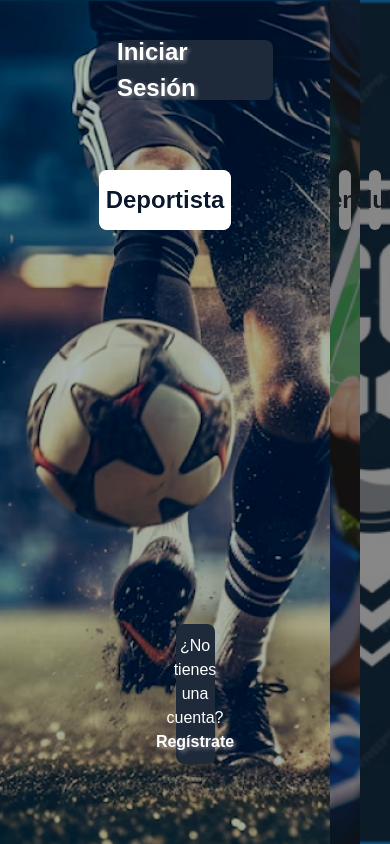
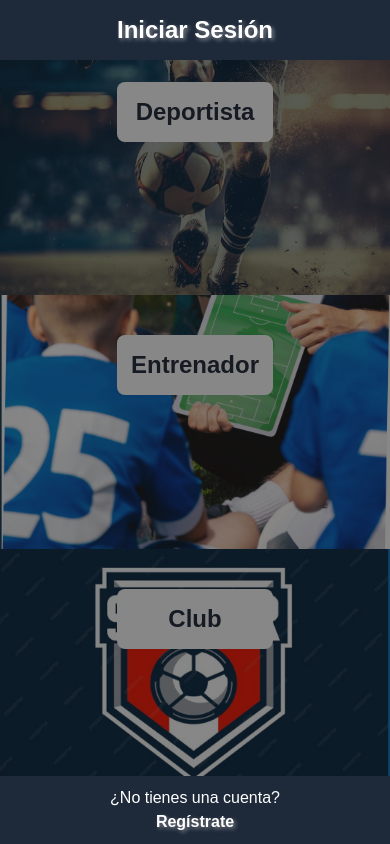
Before and after one commit to d10sport/front-academy-d10, a React (Vite) app: page /#/login-user in a window 390 px wide. Built offline with nearby package versions, Linux system fonts and the light colour scheme; no server answers.

Commit message:
Responsive in login-user

```diff
--- a/src/routes/login-user/login-user.css
+++ b/src/routes/login-user/login-user.css
@@ -1,4 +1,4 @@
-.section__register {
+.section__login-user {
   position: relative;
   display: flex;
   width: 100%;
@@ -8,7 +8,7 @@
 
 /* ------------ IMG ------------ */
 
-.cntr-link__register {
+.cntr-link__login-user {
   display: flex;
   position: absolute;
   width: 100%;
@@ -16,7 +16,7 @@
   z-index: 1;
 }
 
-.link__register {
+.link__login-user {
   position: relative;
   display: flex;
   width: 0;
@@ -30,13 +30,13 @@
   text-decoration: none;
 }
 
-.link__register:hover {
+.link__login-user:hover {
   width: 300px;
   opacity: 100%;
   filter: contrast(120%);
 }
 
-.img__register {
+.img__login-user {
   width: 100%;
   height: 100%;
   object-fit: cover;
@@ -47,16 +47,8 @@
 
 /* ------------ MENU ------------ */
 
-.cntr-menu__register {
-  display: flex;
+.cntr-menu__login-user {
   position: absolute;
-  width: 100%;
-  height: 100%;
-  z-index: 2;
-  pointer-events: none;
-}
-
-.cntr-menu__register {
   display: flex;
   width: 100%;
   height: 100%;
@@ -64,9 +56,11 @@
   align-items: center;
   flex-direction: column;
   padding: 40px 0px 80px 0px;
+  pointer-events: none;
+  z-index: 2;
 }
 
-.cntr-title__register {
+.cntr-title__login-user {
   display: flex;
   font-size: 24px;
   width: 40%;
@@ -76,11 +70,6 @@
   justify-content: center;
   align-items: center;
   background: white;
-  /* background: linear-gradient(
-    135deg,
-    rgba(24, 24, 24, 1) 0%,
-    rgba(61, 61, 61, 1) 100%
-  ); */
   border-radius: 8px;
   pointer-events: auto;
 }
@@ -89,7 +78,7 @@
   background: #1e2939;
 }
 
-.cntr-text__register {
+.cntr-text__login-user {
   display: flex;
   width: 10%;
   height: fit-content;
@@ -99,11 +88,6 @@
   align-items: center;
   flex-direction: column;
   background: #1e2939;
-  /* background: linear-gradient(
-    135deg,
-    rgba(24, 24, 24, 1) 0%,
-    rgba(61, 61, 61, 1) 100%
-  ); */
   padding: 10px 10px;
   border-radius: 8px;
   pointer-events: auto;
@@ -124,3 +108,52 @@
 .index--position {
   z-index: 2;
 }
+
+@media (min-width: 1153px) {
+}
+
+@media (min-width: 769px) and (max-width: 1152px) {
+}
+
+@media (max-width: 768px) {
+  .section__login-user {
+    justify-content: center;
+    align-items: center;
+  }
+
+  .cntr-link__login-user {
+    height: 90%;
+    flex-direction: column;
+  }
+
+  .link__login-user {
+    width: 100%;
+    height: 0;
+    justify-content: center;
+    align-items: start;
+    padding-top: 40px;
+    transition: 0.5s ease;
+    text-decoration: none;
+  }
+
+  .link__login-user:hover {
+    width: 100%;
+    height: 300px;
+    opacity: 100%;
+    filter: contrast(120%);
+  }
+
+  .cntr-title--responsive {
+    width: 100%;
+    border-radius: 0px;
+  }
+
+  .cntr-text__login-user {
+    width: 100%;
+    border-radius: 0px;
+  }
+
+  .cntr-menu__login-user {
+    padding: 0px 0px 0px 0px;
+  }
+}
--- a/src/routes/login-user/login-user.jsx
+++ b/src/routes/login-user/login-user.jsx
@@ -45,59 +45,59 @@ export default function LoginUser() {
       {isLoading ? (
         <LoaderFake />
       ) : (
-        <section className="section__register">
-          <div className="cntr-link__register">
+        <section className="section__login-user">
+          <div className="cntr-link__login-user">
             <button
               id="athlete"
               onClick={handleUserSelectionAndFakeLoad}
-              className="link__register"
+              className="link__login-user"
             >
-              <div className="cntr-title__register index--position">
-                <h1 className="title__register">Deportista</h1>
+              <div className="cntr-title__login-user index--position">
+                <h1 className="title__login-user">Deportista</h1>
               </div>
               <img
                 src={imageAthlete}
                 alt="Img Deportista"
-                className="img__register"
+                className="img__login-user"
               />
             </button>
 
             <button
               id="coach"
               onClick={handleUserSelectionAndFakeLoad}
-              className="link__register"
+              className="link__login-user"
             >
               <img
                 src={imageCoach}
                 alt="Img Entrenador"
-                className="img__register"
+                className="img__login-user"
               />
-              <div className="cntr-title__register index--position">
-                <h1 className="title__register">Entrenador</h1>
+              <div className="cntr-title__login-user index--position">
+                <h1 className="title__login-user">Entrenador</h1>
               </div>
             </button>
 
             <button
               id="club"
               onClick={handleUserSelectionAndFakeLoad}
-              className="link__register"
+              className="link__login-user"
             >
-              <img src={imageClub} alt="Img Club" className="img__register" />
-              <div className="cntr-title__register index--position">
-                <h1 className="title__register">Club</h1>
+              <img src={imageClub} alt="Img Club" className="img__login-user" />
+              <div className="cntr-title__login-user index--position">
+                <h1 className="title__login-user">Club</h1>
               </div>
             </button>
           </div>
-          <div className="cntr-menu__register">
-            <div className="cntr-title__register alt-cntr-title--design">
-              <h1 className="title__register neon-text--color">Iniciar Sesión</h1>
+          <div className="cntr-menu__login-user">
+            <div className="cntr-title__login-user alt-cntr-title--design cntr-title--responsive">
+              <h1 className="title__login-user neon-text--color">Iniciar Sesión</h1>
             </div>
-            <div className="cntr-text__register">
-              <p className="text__register">¿No tienes una cuenta?</p>
+            <div className="cntr-text__login-user">
+              <p className="text__login-user">¿No tienes una cuenta?</p>
 
               <Link
                 to="/register"
-                className="text__register text--color"
+                className="text__login-user text--color"
                 onClick={handleFakeLoadClick}
               >
                 Regístrate
```
